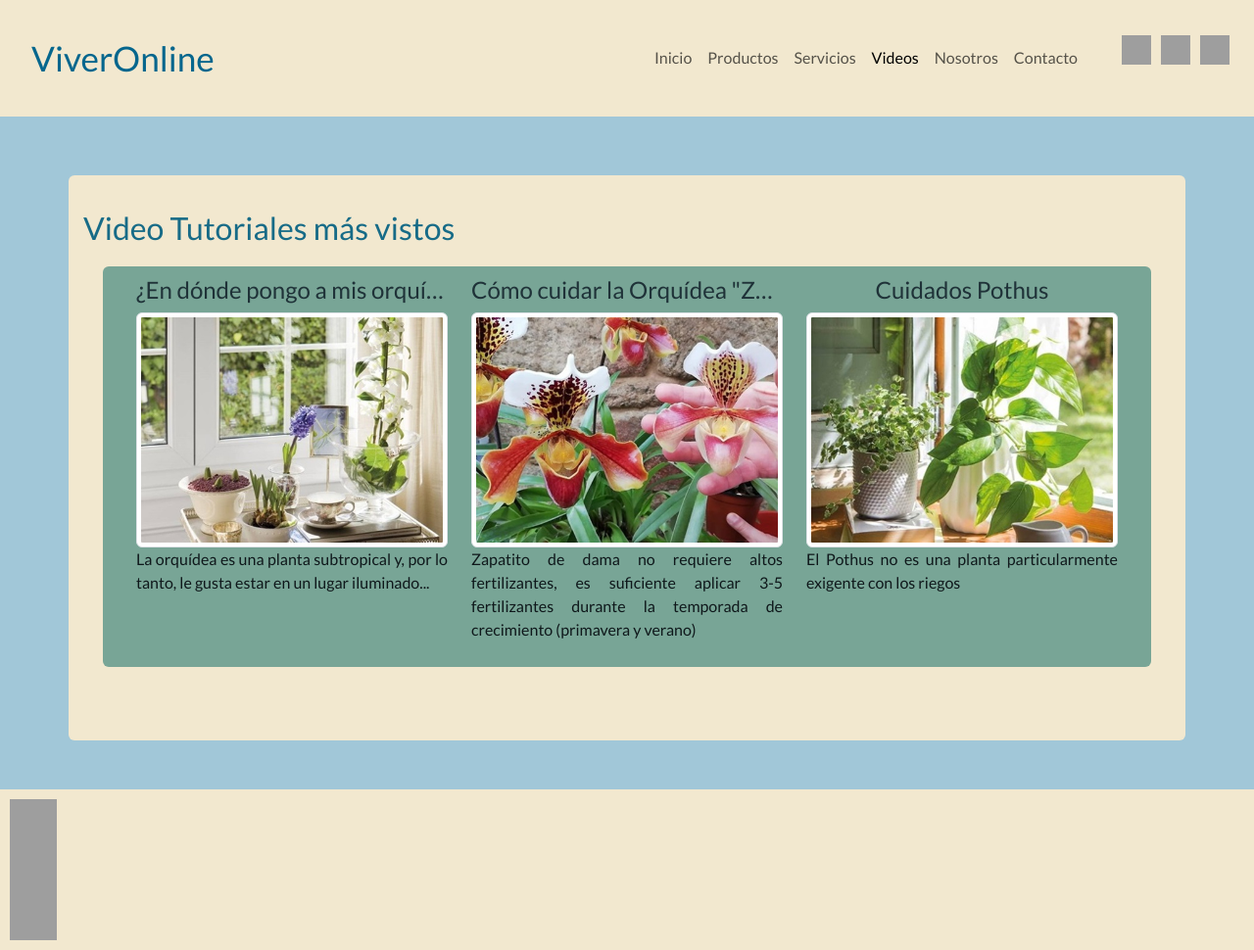
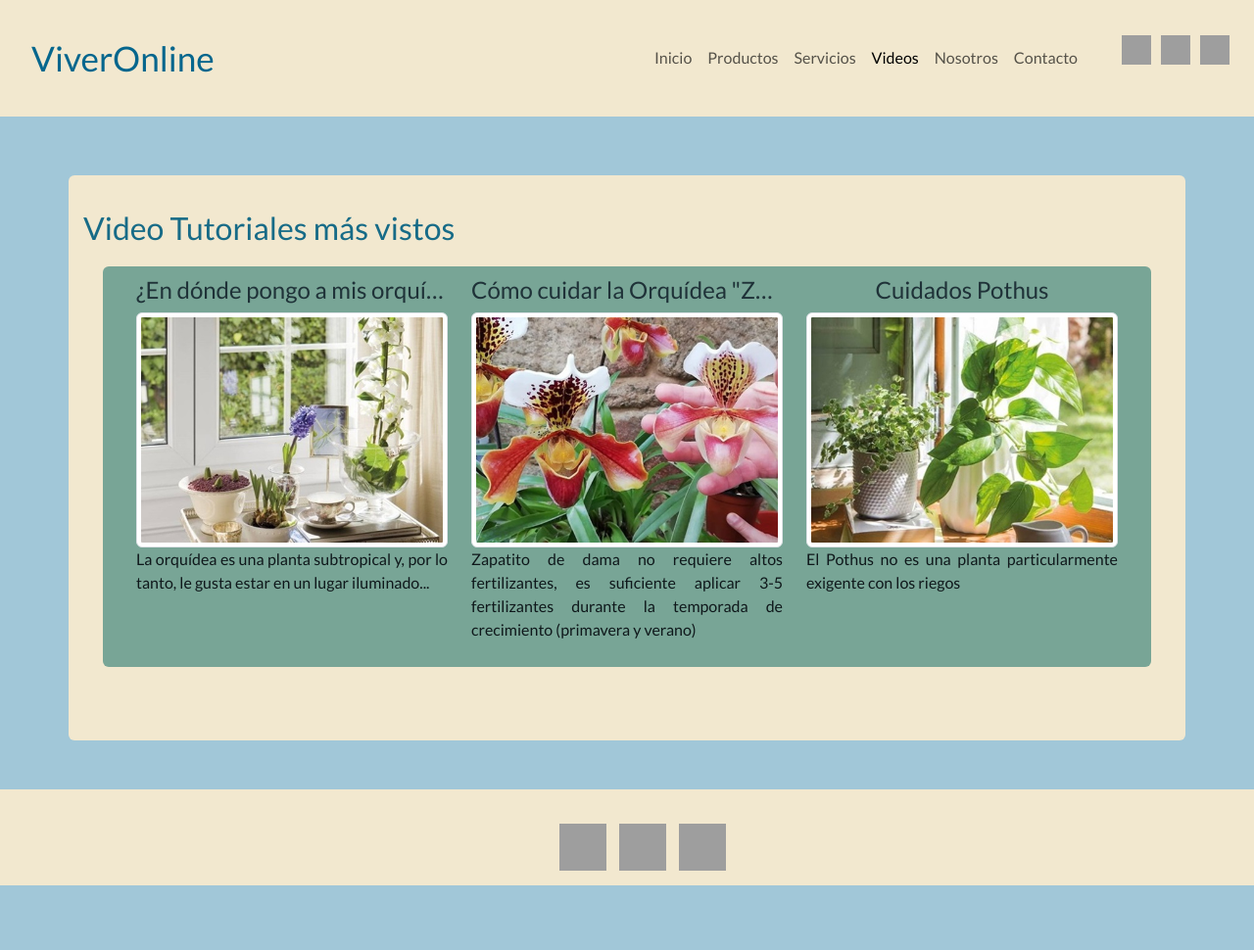
Before and after one commit to CabezasDiego/PreEntrega2Cabezas, a website: page pages/videos.html in a window 1280 px wide. Shown: the whole page at 98% size. After the commit the page ends 904 px from the top, so only its background shows below. Drawn offline with nearby package versions, Linux system fonts and the light colour scheme; grey boxes are pictures that could not be loaded; a web font is replaced by a local one.

Commit message:
trabajo final

```diff
--- a/pages/videos.html
+++ b/pages/videos.html
@@ -112,22 +112,28 @@
     <footer>
         <!-- menú a pie con acceso a redes sociales-->
         <div class="row">
+
+            <nav class="col-xl-4 align-self-center">
                 <ul>
-                <li><a href="https://twitter.com/" target="_blank" rel="noopener noreferrer"><img width="48" height="48"
-                            src="https://img.icons8.com/fluency-systems-regular/48/twitter.png" alt="twitter" /></a>
+                    <li><a href="https://twitter.com/" target="_blank" rel="noopener noreferrer"><img width="48"
+                                height="48" src="https://img.icons8.com/fluency-systems-regular/48/twitter.png"
+                                alt="twitter" /></a>
                     </li>
                     <li><a href="https://www.facebook.com/" target="_blank" rel="noopener noreferrer"><img width="48"
                                 height="48" src="https://img.icons8.com/fluency-systems-regular/48/facebook-new--v1.png"
                                 alt="facebook-new--v1" /></a>
                     </li>
-
                     <li><a href="https://www.instagram.com/" target="_blank" rel="noopener noreferrer"><img width="48"
-                            height="48" src="https://img.icons8.com/fluency-systems-regular/48/instagram-new--v1.png"
+                                height="48"
+                                src="https://img.icons8.com/fluency-systems-regular/48/instagram-new--v1.png"
                                 alt="instagram-new--v1" /></a>
                     </li>
+
                 </ul>
+            </nav>
         </div>
 
+    </footer>
     </footer>
     <script src="https://cdn.jsdelivr.net/npm/bootstrap@5.3.2/dist/js/bootstrap.bundle.min.js"
         integrity="sha384-C6RzsynM9kWDrMNeT87bh95OGNyZPhcTNXj1NW7RuBCsyN/o0jlpcV8Qyq46cDfL"
```
Lines whose indentation alone changed are shown as unchanged.
